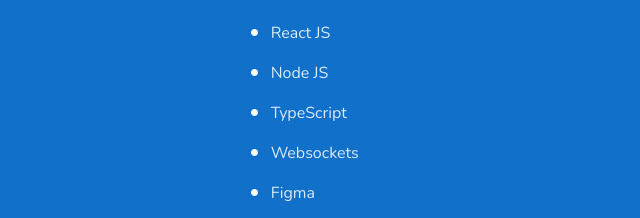
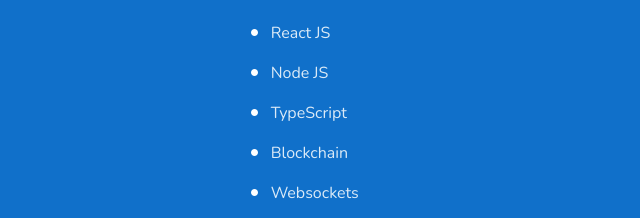
Before and after one commit to pawel-jezior/pawel-jezior.github.io, a website built with webpack: page src/pages/index.html in a window 1280 px wide. Shown: the part 1294-1512 px from the top of the page, 640-1280 px from the left. Built offline with nearby package versions, Linux system fonts and the light colour scheme; no server answers.

Commit message:
add one feature in html

```diff
--- a/src/pages/index.html
+++ b/src/pages/index.html
@@ -96,6 +96,7 @@
               <li class="skills-list__item">React JS</li>
               <li class="skills-list__item">Node JS</li>
               <li class="skills-list__item">TypeScript</li>
+              <li class="skills-list__item">Blockchain</li>
               <li class="skills-list__item">Websockets</li>
               <li class="skills-list__item">Figma</li>
             </ul>
```
